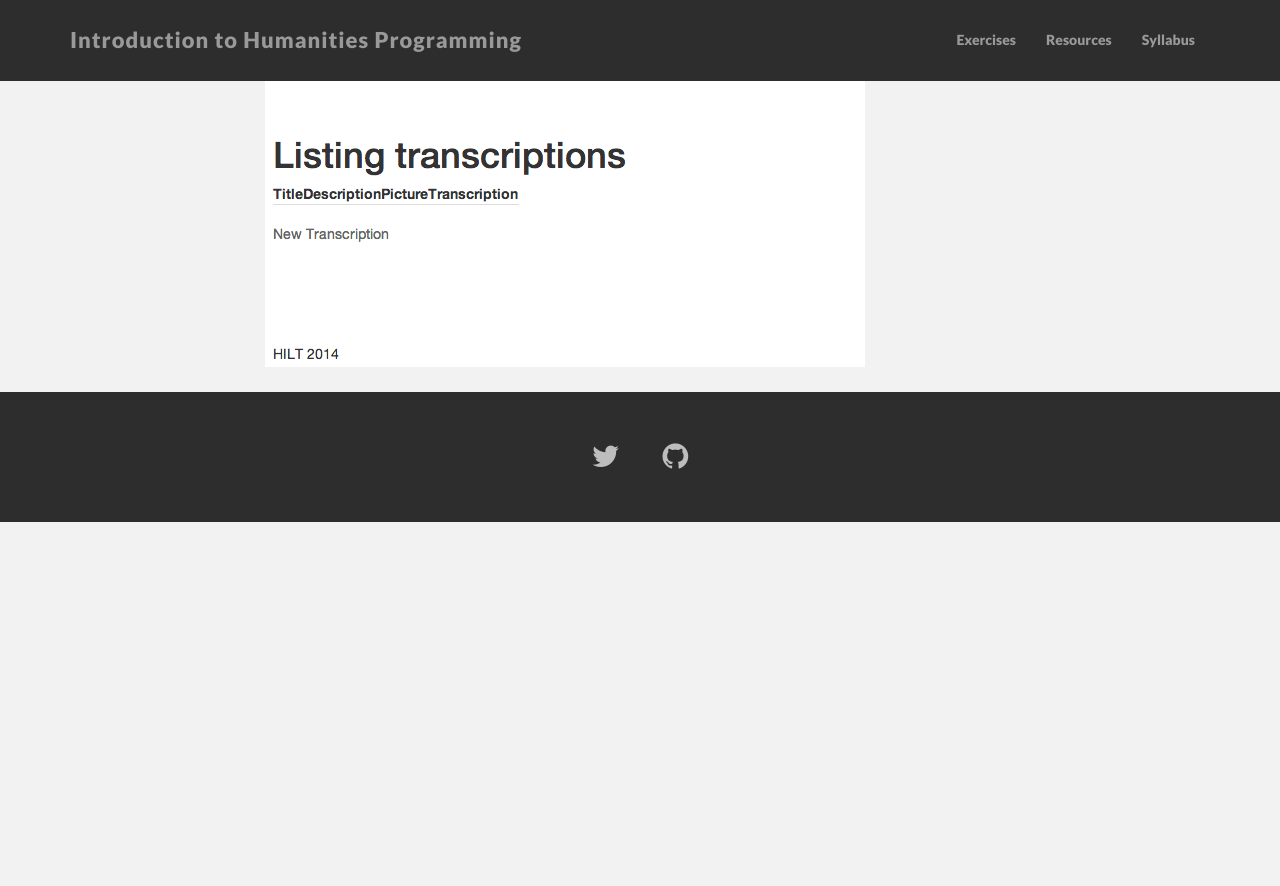
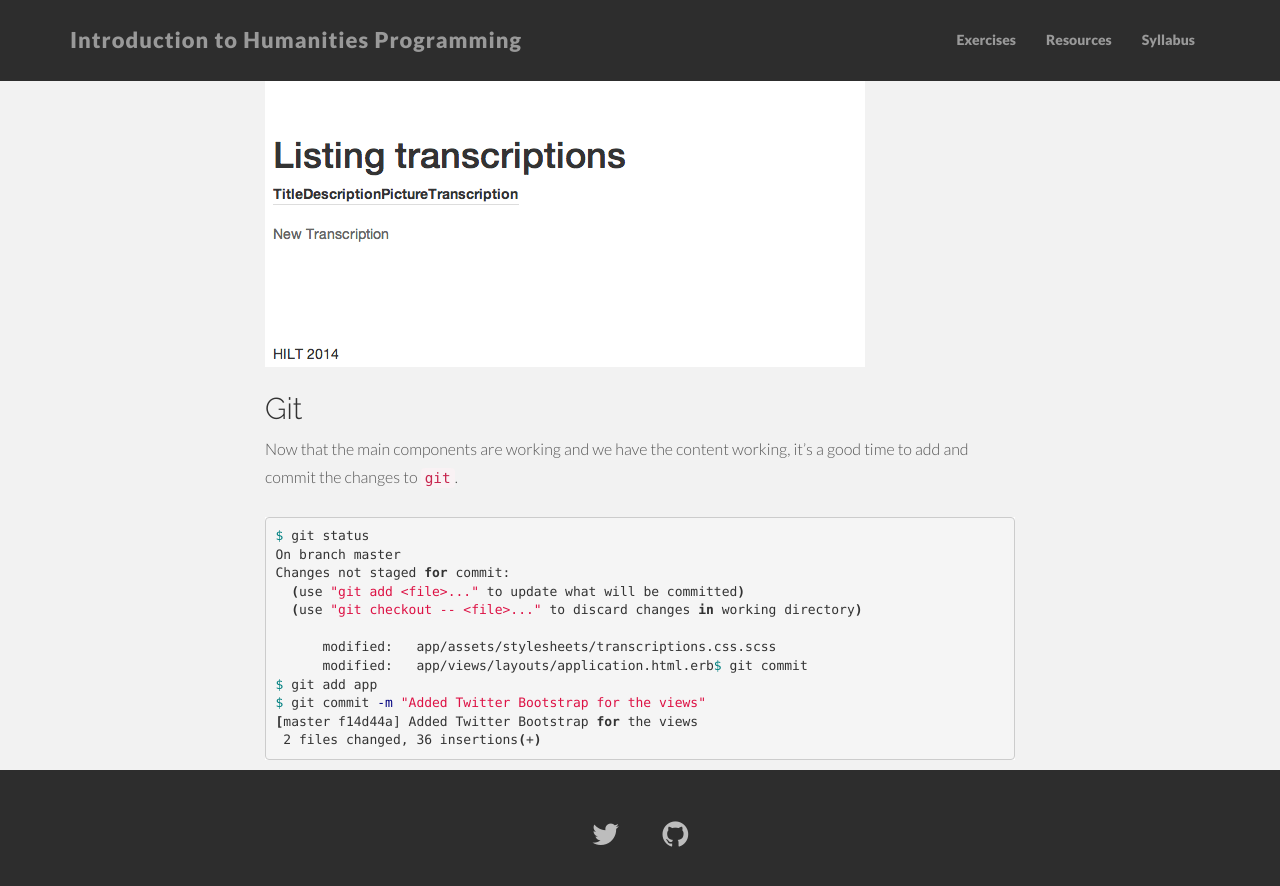
Before and after one commit to humanitiesprogramming/humanitiesprogramming.github.io, a Jekyll site: the page built from exercise-rails3.md, in a window 1280 px wide and 900 px high, scrolled down 2515 px. Shown: the top 886 px of the window. Built offline with Jekyll 4.4.1, drawn with Linux system fonts in a browser that asks for light colours; nearby versions of some CDN libraries; before the commit the page ends 3037 px from its top, so only the background shows below that.

Commit message:
Added git commands to CSS

```diff
--- a/exercise-rails3.md
+++ b/exercise-rails3.md
@@ -119,4 +119,24 @@ you should see something that looks much better.
 ![Bootstrap Header]({{ "/assets/img/exercises/rails-three/bootstrap-header-update.png" | prepend: site.baseurl }})
 
 
+## Git
+
+Now that the main components are working and we have the content
+working, it's a good time to add and commit the changes to `git`.
+
+{% highlight bash %}
+$ git status
+On branch master
+Changes not staged for commit:
+  (use "git add <file>..." to update what will be committed)
+  (use "git checkout -- <file>..." to discard changes in working directory)
+
+      modified:   app/assets/stylesheets/transcriptions.css.scss
+      modified:   app/views/layouts/application.html.erb$ git commit
+$ git add app
+$ git commit -m "Added Twitter Bootstrap for the views"
+[master f14d44a] Added Twitter Bootstrap for the views
+ 2 files changed, 36 insertions(+)
+{% endhighlight %}
+
 [t]: http://localhost:3000/transcriptions
```
